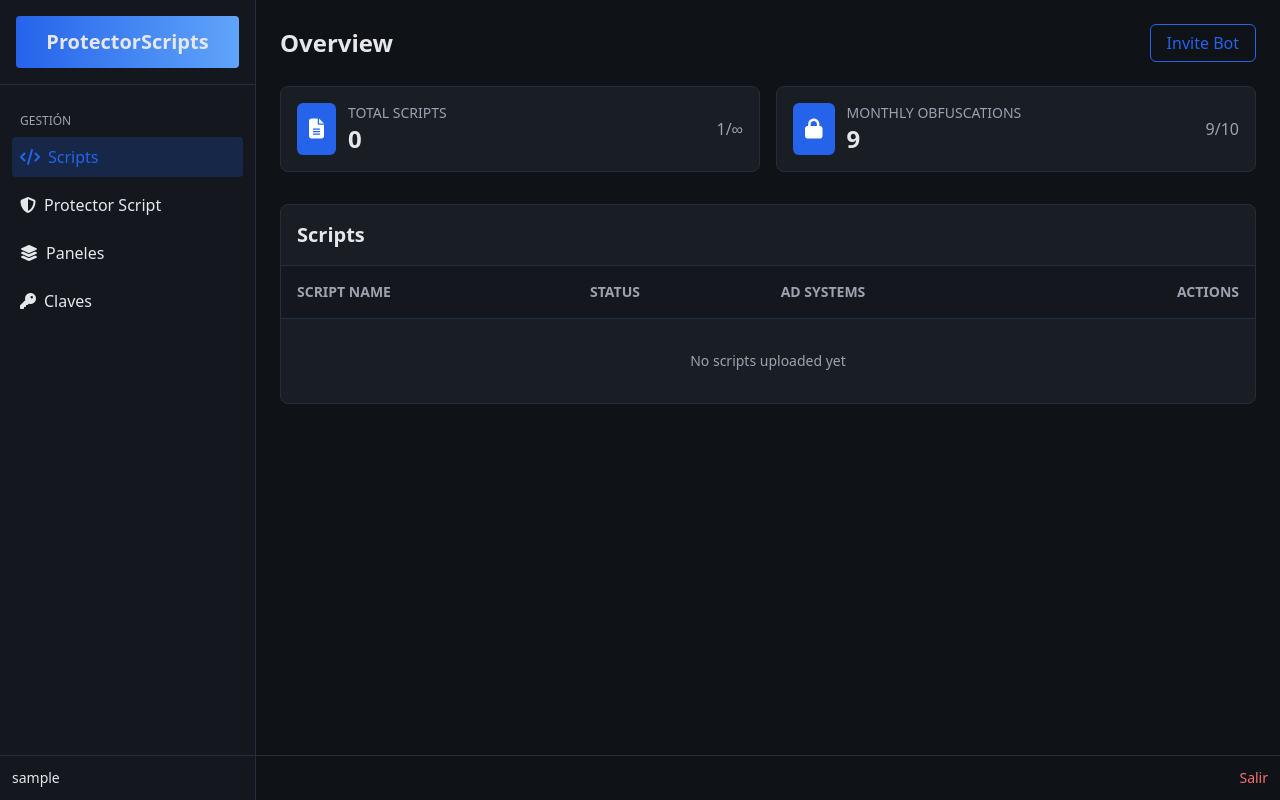
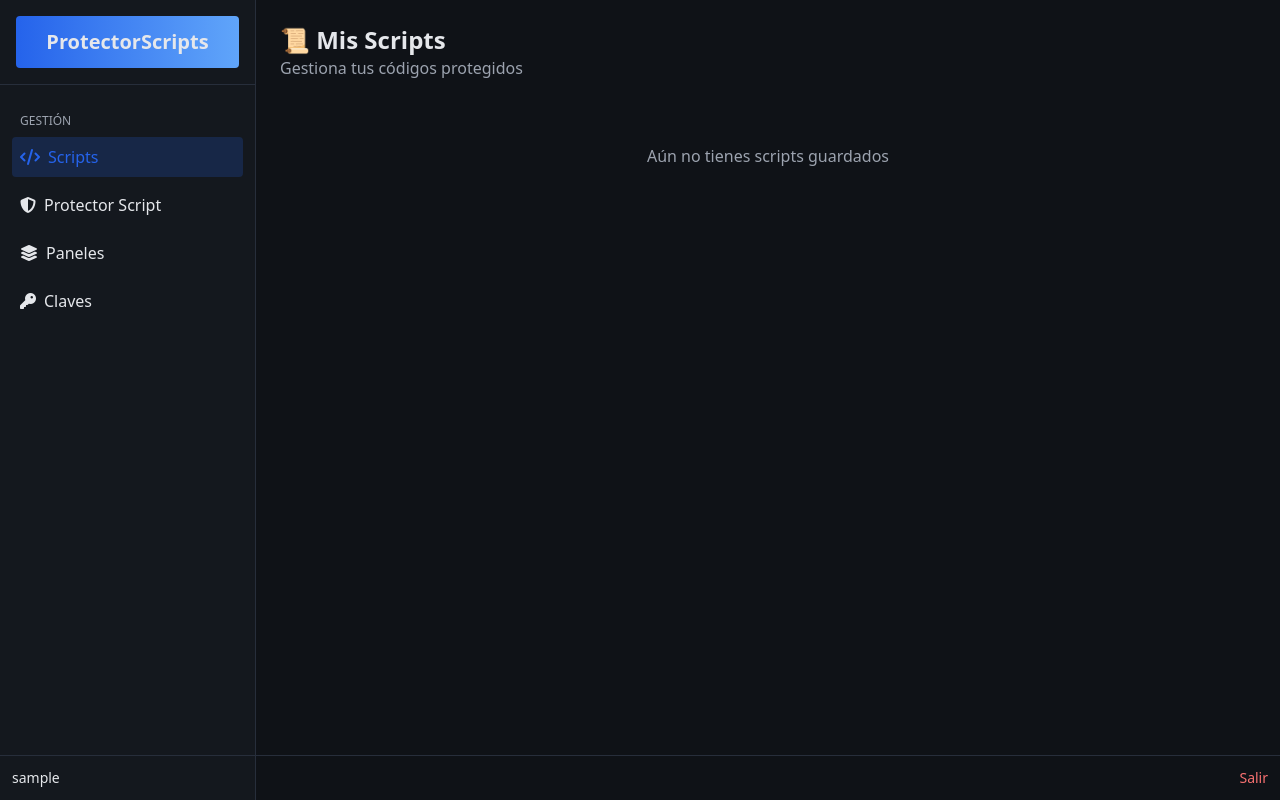
Before and after one commit to leivagaonahernanely-web/Protegetuscriptlua, a Flask app: page /scripts in a window 1280 px wide. Run offline with Flask 3, Linux system fonts and the light colour scheme; the visitor is signed in with stand-in values (Sample User, id 1); data that the repository does not hold is empty; some libraries are stand-ins or nearby versions.

Commit message:
Update scripts.html

```diff
--- a/templates/scripts.html
+++ b/templates/scripts.html
@@ -1,92 +1,27 @@
-{% extends "base.html" %}
+                        {% extends "base.html" %}
 {% block content %}
-<div class="flex justify-between items-center mb-6">
-    <h1 class="text-2xl font-bold">Overview</h1>
-    <button class="text-primary border border-primary px-4 py-1.5 rounded-md hover:bg-primary/10">Invite Bot</button>
+<div class="mb-6">
+    <h1 class="text-2xl font-bold">📜 Mis Scripts</h1>
+    <p class="text-textMuted">Gestiona tus códigos protegidos</p>
 </div>
-
-<!-- Tarjetas de estadísticas -->
-<div class="grid grid-cols-1 md:grid-cols-2 gap-4 mb-8">
-    <div class="bg-card border border-border rounded-lg p-4 flex justify-between items-center">
-        <div class="flex items-center gap-3">
-            <div class="bg-primary rounded-md p-3">
-                <i class="fa-solid fa-file-lines text-white text-xl"></i>
-            </div>
-            <div>
-                <p class="text-textMuted text-sm">TOTAL SCRIPTS</p>
-                <p class="text-2xl font-bold">{{ scripts|length }}</p>
-            </div>
+{% if scripts %}
+<div class="grid md:grid-cols-2 gap-4">
+    {% for s in scripts %}
+    <div class="bg-card p-4 rounded-xl border border-border">
+        <h3 class="font-semibold text-lg">{{ s.name }}</h3>
+        <p class="text-sm text-textMuted">Creado: {{ s.created_at.strftime('%d/%m/%Y %H:%M') }}</p>
+        <div class="mt-3 flex gap-2">
+            <span class="text-xs px-2 py-1 rounded {{ 'bg-red-500/20 text-red-400' if s.killswitch else 'bg-green-500/20 text-green-400' }}">
+                {{ 'Desactivado' if s.killswitch else 'Activo' }}
+            </span>
+            {% if user.is_admin %}
+            <span class="text-xs text-textMuted">Dueño: {{ s.owner.discord_username }}</span>
+            {% endif %}
         </div>
-        <span class="text-textMuted">1/∞</span>
     </div>
-    <div class="bg-card border border-border rounded-lg p-4 flex justify-between items-center">
-        <div class="flex items-center gap-3">
-            <div class="bg-primary rounded-md p-3">
-                <i class="fa-solid fa-lock text-white text-xl"></i>
-            </div>
-            <div>
-                <p class="text-textMuted text-sm">MONTHLY OBFUSCATIONS</p>
-                <p class="text-2xl font-bold">9</p>
-            </div>
-        </div>
-        <span class="text-textMuted">9/10</span>
-    </div>
+    {% endfor %}
 </div>
-
-<!-- Tabla de scripts -->
-<div class="bg-card border border-border rounded-lg overflow-hidden">
-    <div class="p-4 border-b border-border">
-        <h2 class="text-xl font-semibold">Scripts</h2>
-    </div>
-    <div class="overflow-x-auto">
-        <table class="w-full text-sm">
-            <thead>
-                <tr class="bg-sidebar text-textMuted border-b border-border">
-                    <th class="text-left p-4">SCRIPT NAME</th>
-                    <th class="text-left p-4">STATUS</th>
-                    <th class="text-left p-4">AD SYSTEMS</th>
-                    <th class="text-right p-4">ACTIONS</th>
-                </tr>
-            </thead>
-            <tbody>
-                {% if scripts %}
-                {% for s in scripts %}
-                <tr class="border-b border-border hover:bg-sidebar/50">
-                    <td class="p-4 flex items-center gap-3">
-                        <div class="bg-primary rounded p-2">
-                            <i class="fa-solid fa-file-lines text-white"></i>
-                        </div>
-                        <div>
-                            <p class="font-medium">{{ s.name }}</p>
-                            <p class="text-xs text-textMuted font-mono">{{ s.file_hash[:16] }}...</p>
-                        </div>
-                    </td>
-                    <td class="p-4">
-                        <span class="bg-success/20 text-success px-2 py-0.5 rounded-full text-xs font-medium">ACTIVE</span>
-                    </td>
-                    <td class="p-4 text-textMuted">None</td>
-                    <td class="p-4 text-right">
-                        <button onclick="copyLoader('{{ s.file_hash }}')" class="bg-green-600 hover:bg-green-500 text-white px-3 py-1.5 rounded-md mr-2">
-                            <i class="fa-solid fa-download mr-1"></i> LOADER
-                        </button>
-                        <button onclick="openModal('{{ s.name }}')" class="bg-primary hover:bg-primary/90 text-white px-3 py-1.5 rounded-md">
-                            <i class="fa-solid fa-pen mr-1"></i> EDIT
-                        </button>
-                    </td>
-                </tr>
-                {% endfor %}
-                {% else %}
-                <tr><td colspan="4" class="p-8 text-center text-textMuted">No scripts uploaded yet</td></tr>
-                {% endif %}
-            </tbody>
-        </table>
-    </div>
-</div>
-
-<script>
-function copyLoader(hash) {
-    const url = `https://{{ request.host }}/scripts/hosted/${hash}.lua`;
-    navigator.clipboard.writeText(url).then(() => alert('✅ Loader URL copied!'));
-}
-</script>
+{% else %}
+<p class="text-center text-textMuted py-10">Aún no tienes scripts guardados</p>
+{% endif %}
 {% endblock %}
```
